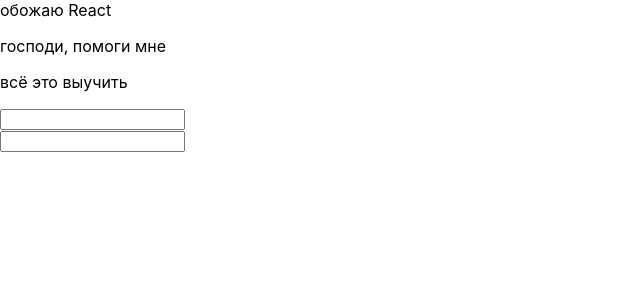
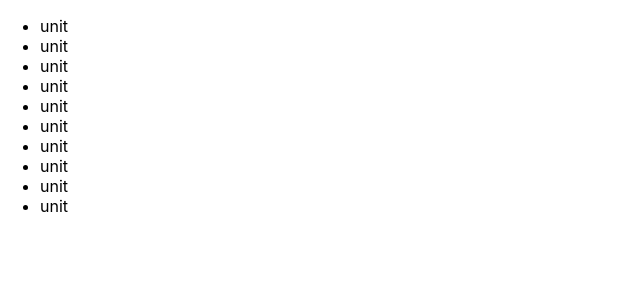
Before and after one commit to NiceBoyClick/uchebny.project, a React (Create React App) app in the folder my-app/: page / in a window 1280 px wide. Shown: the top 300 px of the page, without its empty margins (0-640 px from the left). Built offline with nearby package versions, Linux system fonts and the light colour scheme.

Commit message:
3 урок (Введение в язык JSX в React)№4

```diff
--- a/my-app/src/App.js
+++ b/my-app/src/App.js
@@ -2,12 +2,18 @@
 
 function App() {
   return <div>
-    обожаю React
-    <p>господи, помоги мне</p>
-    <p>всё это выучить</p>
-    <input type={'text'}/>
-    <br/>
-    <input type={'number'}/>
+    <ul>
+      <li>unit</li>
+      <li>unit</li>
+      <li>unit</li>
+      <li>unit</li>
+      <li>unit</li>
+      <li>unit</li>
+      <li>unit</li>
+      <li>unit</li>
+      <li>unit</li>
+      <li>unit</li>
+    </ul>
   </div>;
 }
 
```
